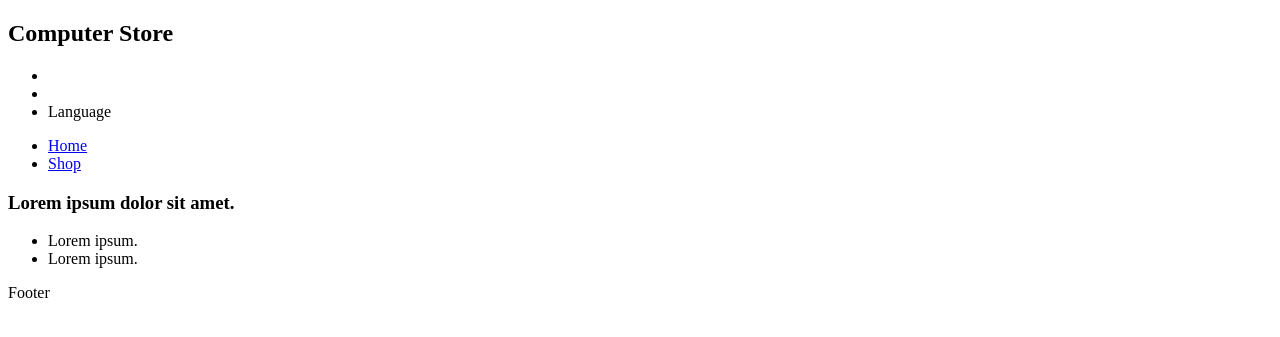
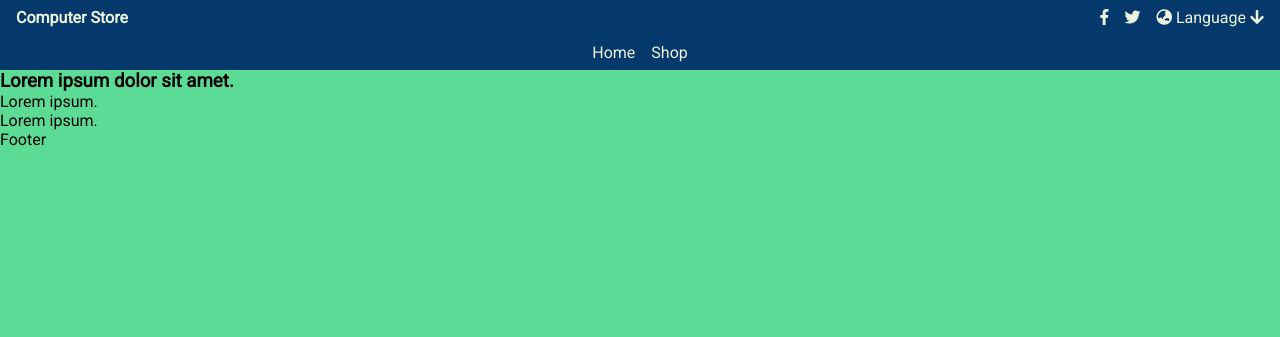
Before and after one commit to emoalb/computer-store, a Jekyll site: the page built from index.html, in a window 1280 px wide. Shown: the top 337 px of the page. Built offline with Jekyll 4.4.1, drawn with Linux system fonts in a browser that asks for light colours; nearby versions of some CDN libraries.

Commit message:
Top navbar included

```diff
--- a/_config.yml
+++ b/_config.yml
@@ -19,7 +19,7 @@ description: >- # this means to ignore newlines until "baseurl:"
   Write an awesome description for your new site here. You can edit this
   line in _config.yml. It will appear in your document head meta (for
   Google search results) and in your feed.xml site description.
-baseurl: "/computer-store/" # the subpath of your site, e.g. /blog
+baseurl: "/computer-store" # the subpath of your site, e.g. /blog
 url: "https://emoalb.github.io" # the base hostname & protocol for your site, e.g. http://example.com
 
 permalink: pretty
--- /dev/null
+++ b/css/style.css
@@ -0,0 +1,163 @@
+@import url("https://fonts.googleapis.com/css?family=Roboto&display=swap");
+@import url("https://use.fontawesome.com/releases/v5.4.2/css/all.css");
+header nav {
+  display: -webkit-box;
+  display: -ms-flexbox;
+  display: flex;
+  -webkit-box-orient: horizontal;
+  -webkit-box-direction: normal;
+  -ms-flex-direction: row;
+  flex-direction: row;
+  -webkit-box-pack: justify;
+  -ms-flex-pack: justify;
+  justify-content: space-between;
+  background-color: #05386B;
+  color: #EDF5E1;
+}
+
+header nav ul {
+  display: -webkit-box;
+  display: -ms-flexbox;
+  display: flex;
+}
+
+header nav ul li {
+  margin: 0 0.5rem 0 0.5rem;
+}
+
+#top-nav-left {
+  margin: 0.5rem;
+}
+
+#top-nav-right {
+  -ms-flex-item-align: end;
+  align-self: flex-end;
+  margin: 0.5rem;
+}
+
+#bottom-nav ul {
+  margin: 0.5rem auto  0.5rem auto;
+}
+
+#bottom-nav ul li {
+  padding: auto;
+}
+* {
+  margin: 0;
+  padding: 0;
+}
+
+nav ul li {
+  list-style-type: none;
+}
+
+a {
+  text-decoration: none;
+  color: #EDF5E1;
+}
+
+a :visited {
+  cursor: default;
+  color: #EDF5E1;
+}
+
+* {
+  margin: 0;
+  padding: 0;
+}
+
+nav ul li {
+  list-style-type: none;
+}
+
+a {
+  text-decoration: none;
+  color: #EDF5E1;
+}
+
+a :visited {
+  cursor: default;
+  color: #EDF5E1;
+}
+
+html {
+  font: 16px "Roboto", cursive;
+  background: #5CDB95;
+}
+
+h1 {
+  padding: 0 0.5rem 0 0.5rem;
+  margin: 0;
+  font-size: 1rem;
+}
+
+nav ul {
+  margin: 0;
+}
+
+nav ul li {
+  margin: 0;
+  padding: 0;
+}
+
+header nav {
+  display: -webkit-box;
+  display: -ms-flexbox;
+  display: flex;
+  -webkit-box-orient: horizontal;
+  -webkit-box-direction: normal;
+  -ms-flex-direction: row;
+  flex-direction: row;
+  -webkit-box-pack: justify;
+  -ms-flex-pack: justify;
+  justify-content: space-between;
+  background-color: #05386B;
+  color: #EDF5E1;
+}
+
+header nav ul {
+  display: -webkit-box;
+  display: -ms-flexbox;
+  display: flex;
+}
+
+header nav ul li {
+  margin: 0 0.5rem 0 0.5rem;
+}
+
+#top-nav-left {
+  margin: 0.5rem;
+}
+
+#top-nav-right {
+  -ms-flex-item-align: end;
+  align-self: flex-end;
+  margin: 0.5rem;
+}
+
+#bottom-nav ul {
+  margin: 0.5rem auto  0.5rem auto;
+}
+
+#bottom-nav ul li {
+  padding: auto;
+}
+html {
+  font: 16px "Roboto", cursive;
+  background: #5CDB95;
+}
+
+h1 {
+  padding: 0 0.5rem 0 0.5rem;
+  margin: 0;
+  font-size: 1rem;
+}
+
+nav ul {
+  margin: 0;
+}
+
+nav ul li {
+  margin: 0;
+  padding: 0;
+}
```
